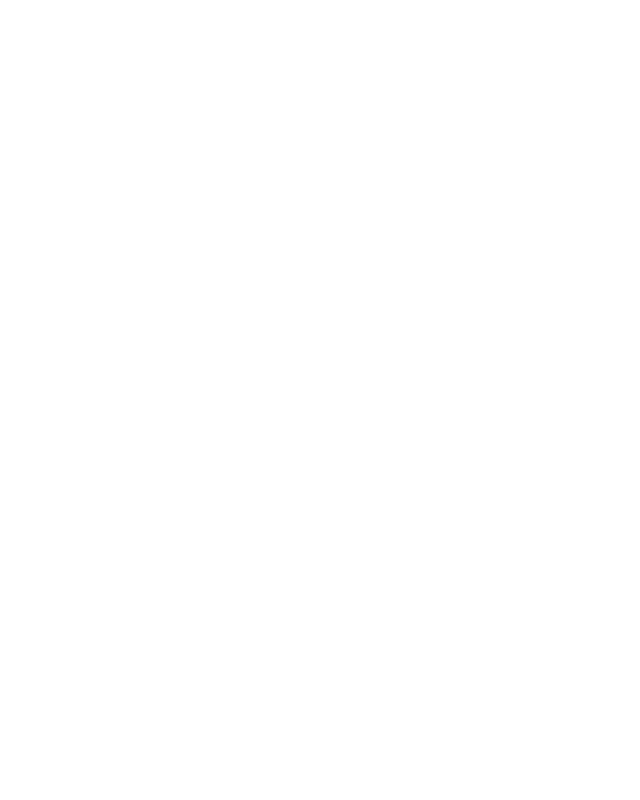
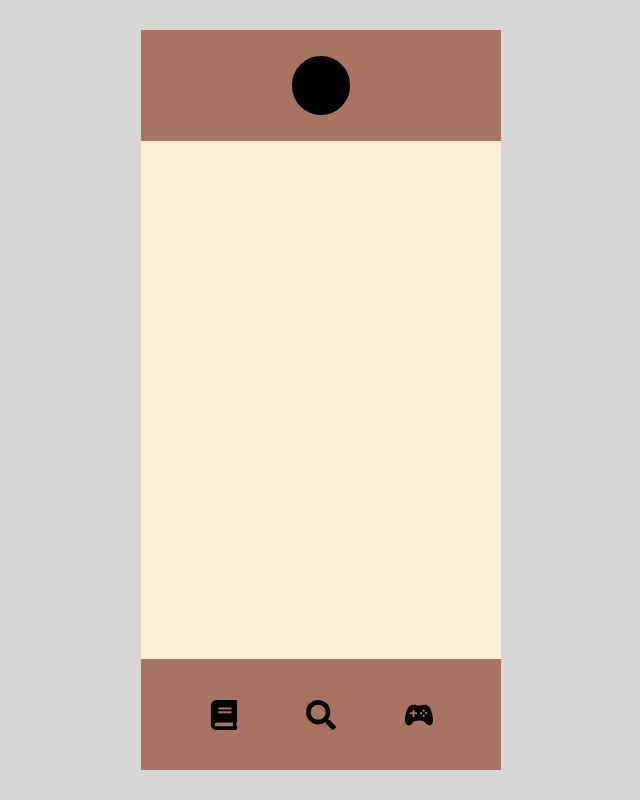
Before and after one commit to NamBaeDeop/VocaJam_FE, a React (Create React App) app: page / in a window 1280 px wide. Shown: the whole page, without its empty margins (319-959 px from the left). Built offline with nearby package versions, Linux system fonts and the light colour scheme.

Commit message:
header, footer

```diff
--- a/package.json
+++ b/package.json
@@ -8,7 +8,9 @@
     "@testing-library/user-event": "^13.5.0",
     "react": "^18.2.0",
     "react-dom": "^18.2.0",
+    "react-icons": "^4.12.0",
     "react-scripts": "5.0.1",
+    "styled-components": "^6.1.1",
     "web-vitals": "^2.1.4"
   },
   "scripts": {
--- a/src/App.js
+++ b/src/App.js
@@ -1,5 +1,10 @@
+import Game from "./jsx/game/Game";
 function App() {
-  return <></>;
+  return (
+    <>
+      <Game />
+    </>
+  );
 }
 
 export default App;
--- /dev/null
+++ b/src/css/DefaultStyle.css
@@ -0,0 +1,35 @@
+* {
+  padding: 0;
+  margin: 0;
+}
+body {
+  width: 100%;
+  height: 100vh;
+  background-color: rgb(213, 213, 213);
+  display: flex;
+  justify-content: center;
+  align-items: center;
+}
+
+#root {
+  width: 360px;
+  height: 740px;
+  background-color: violet;
+}
+
+header {
+  width: 100%;
+  height: 15%;
+  display: flex;
+  justify-content: center;
+  align-items: center;
+  background-color: #a97362;
+}
+
+.logo {
+  width: 3vw;
+  height: 3vw;
+  border: 10px solid black;
+  border-radius: 100%;
+  background-color: black;
+}
--- /dev/null
+++ b/src/jsx/default/Footer.jsx
@@ -0,0 +1,29 @@
+import { FaBook, FaSearch } from "react-icons/fa";
+import { IoGameController } from "react-icons/io5";
+import styled from "styled-components";
+function Footer() {
+  return (
+    <>
+      <Foot>
+        <FaBook className="icon" />
+        <FaSearch className="icon" />
+        <IoGameController className="icon" />
+      </Foot>
+    </>
+  );
+}
+
+export default Footer;
+
+const Foot = styled.footer`
+  width: 100%;
+  height: 15%;
+  display: flex;
+  justify-content: space-evenly;
+  align-items: center;
+  background-color: #a97362;
+
+  .icon {
+    font-size: 30px;
+  }
+`;
--- /dev/null
+++ b/src/jsx/default/Header.jsx
@@ -0,0 +1,12 @@
+import "../../css/DefaultStyle.css";
+function Header() {
+  return (
+    <>
+      <header>
+        <div className="logo"></div>
+      </header>
+    </>
+  );
+}
+
+export default Header;
--- a/src/jsx/game/1.jsx
+++ /dev/null
@@ -1 +0,0 @@
-sssss;
--- /dev/null
+++ b/src/jsx/game/Game.jsx
@@ -0,0 +1,21 @@
+import Header from "../default/Header";
+import Footer from "../default/Footer";
+import styled from "styled-components";
+
+function Game(props) {
+  return (
+    <>
+      <Header />
+      <Main></Main>
+      <Footer />
+    </>
+  );
+}
+
+export default Game;
+
+const Main = styled.main`
+  width: 100%;
+  height: 70%;
+  background-color: #faeed6;
+`;
```
Also changed, not shown: public/img/noun-jam-3099118.png (added), 1 other file (tests, documents, lock files or other folders).
